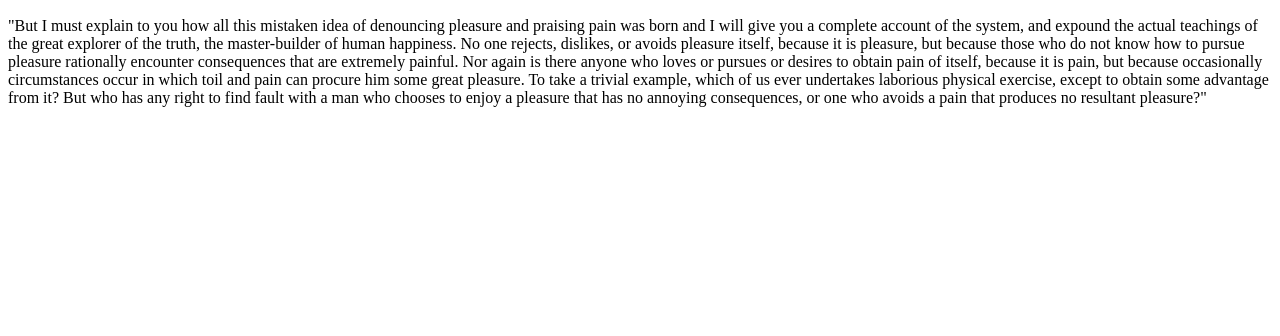
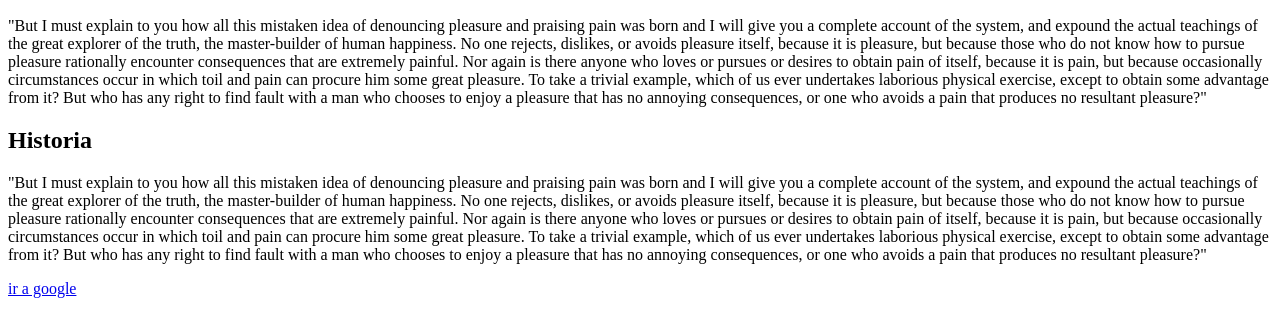
Before and after one commit to lopezsergio29/java-website-desktop, a plain HTML site: page website/Index.html in a window 1280 px wide. Shown: the part 96-432 px from the top of the page. Drawn offline with Linux system fonts and the light colour scheme.

Commit message:
contenido extra

```diff
--- a/website/Index.html
+++ b/website/Index.html
@@ -8,5 +8,10 @@
 
         <h2>Introducción</h2>
         <p>"But I must explain to you how all this mistaken idea of denouncing pleasure and praising pain was born and I will give you a complete account of the system, and expound the actual teachings of the great explorer of the truth, the master-builder of human happiness. No one rejects, dislikes, or avoids pleasure itself, because it is pleasure, but because those who do not know how to pursue pleasure rationally encounter consequences that are extremely painful. Nor again is there anyone who loves or pursues or desires to obtain pain of itself, because it is pain, but because occasionally circumstances occur in which toil and pain can procure him some great pleasure. To take a trivial example, which of us ever undertakes laborious physical exercise, except to obtain some advantage from it? But who has any right to find fault with a man who chooses to enjoy a pleasure that has no annoying consequences, or one who avoids a pain that produces no resultant pleasure?"</p>
+
+        <h2>Historia</h2>
+        <p>"But I must explain to you how all this mistaken idea of denouncing pleasure and praising pain was born and I will give you a complete account of the system, and expound the actual teachings of the great explorer of the truth, the master-builder of human happiness. No one rejects, dislikes, or avoids pleasure itself, because it is pleasure, but because those who do not know how to pursue pleasure rationally encounter consequences that are extremely painful. Nor again is there anyone who loves or pursues or desires to obtain pain of itself, because it is pain, but because occasionally circumstances occur in which toil and pain can procure him some great pleasure. To take a trivial example, which of us ever undertakes laborious physical exercise, except to obtain some advantage from it? But who has any right to find fault with a man who chooses to enjoy a pleasure that has no annoying consequences, or one who avoids a pain that produces no resultant pleasure?"</p>
+        <a href="https://www.google.com" target="_blank">ir a google</a>
+
     </body>
 </html>
```
